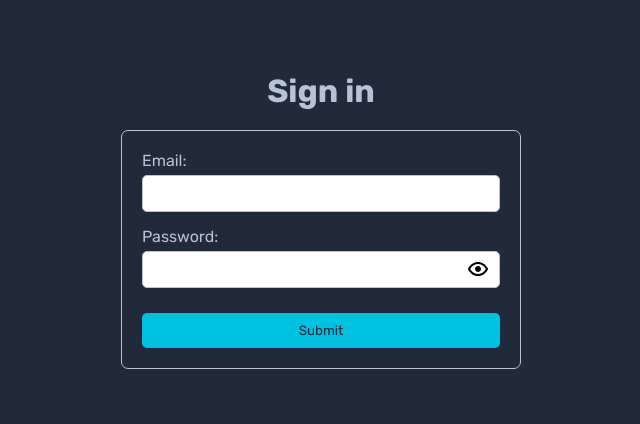
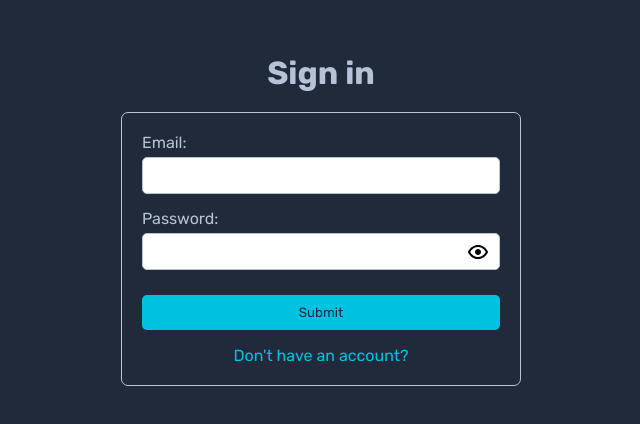
Before and after one commit to ElenVasileva/graphiql-app, a Next.js app: page /auth in a window 1280 px wide. Shown: the part 180-604 px from the top of the page, without its empty margins (319-959 px from the left). Built offline with nearby package versions, Linux system fonts and the light colour scheme.

Commit message:
feat: add links to login and register forms; refactor evaluatePasswordStrength function

```diff
--- a/src/components/LoginPage/LoginPage.module.scss
+++ b/src/components/LoginPage/LoginPage.module.scss
@@ -96,3 +96,14 @@
     background-color: var(--color-neutral);
   }
 }
+
+.link {
+  color: var(--color-tertiary);
+  text-decoration: none;
+  margin-top: 16px;
+  cursor: pointer;
+
+  &:hover {
+    text-decoration: underline;
+  }
+}
--- a/src/components/LoginPage/LoginPage.tsx
+++ b/src/components/LoginPage/LoginPage.tsx
@@ -9,6 +9,7 @@ import eye from '../../assets/icons/eye.svg';
 import eyeOff from '../../assets/icons/eye-off.svg';
 import Image from 'next/image';
 import classNames from 'classnames';
+import Link from 'next/link';
 
 type Inputs = {
   email: string;
@@ -100,6 +101,10 @@ export const LoginPage: FC = () => {
         >
           Submit
         </button>
+
+        <Link href="/auth/sign-up" className={styles.link}>
+          Don&apos;t have an account?
+        </Link>
       </form>
     </div>
   );
--- a/src/components/RegisterPage/RegisterPage.module.scss
+++ b/src/components/RegisterPage/RegisterPage.module.scss
@@ -96,3 +96,14 @@
     background-color: var(--color-neutral);
   }
 }
+
+.link {
+  color: var(--color-tertiary);
+  text-decoration: none;
+  margin-top: 16px;
+  cursor: pointer;
+
+  &:hover {
+    text-decoration: underline;
+  }
+}
--- a/src/components/RegisterPage/RegisterPage.tsx
+++ b/src/components/RegisterPage/RegisterPage.tsx
@@ -10,6 +10,7 @@ import { useForm } from 'react-hook-form';
 import { yupResolver } from '@hookform/resolvers/yup';
 import { PasswordStrength } from 'components/PasswordStrength';
 import classNames from 'classnames';
+import Link from 'next/link';
 
 type Inputs = {
   name: string;
@@ -156,6 +157,10 @@ export const RegisterPage: FC = () => {
         >
           Submit
         </button>
+
+        <Link href="/auth" className={styles.link}>
+          Already have an account?
+        </Link>
       </form>
     </div>
   );
```
Also changed, not shown: src/components/PasswordStrength/PasswordStrength.tsx (+12 -6 lines).
